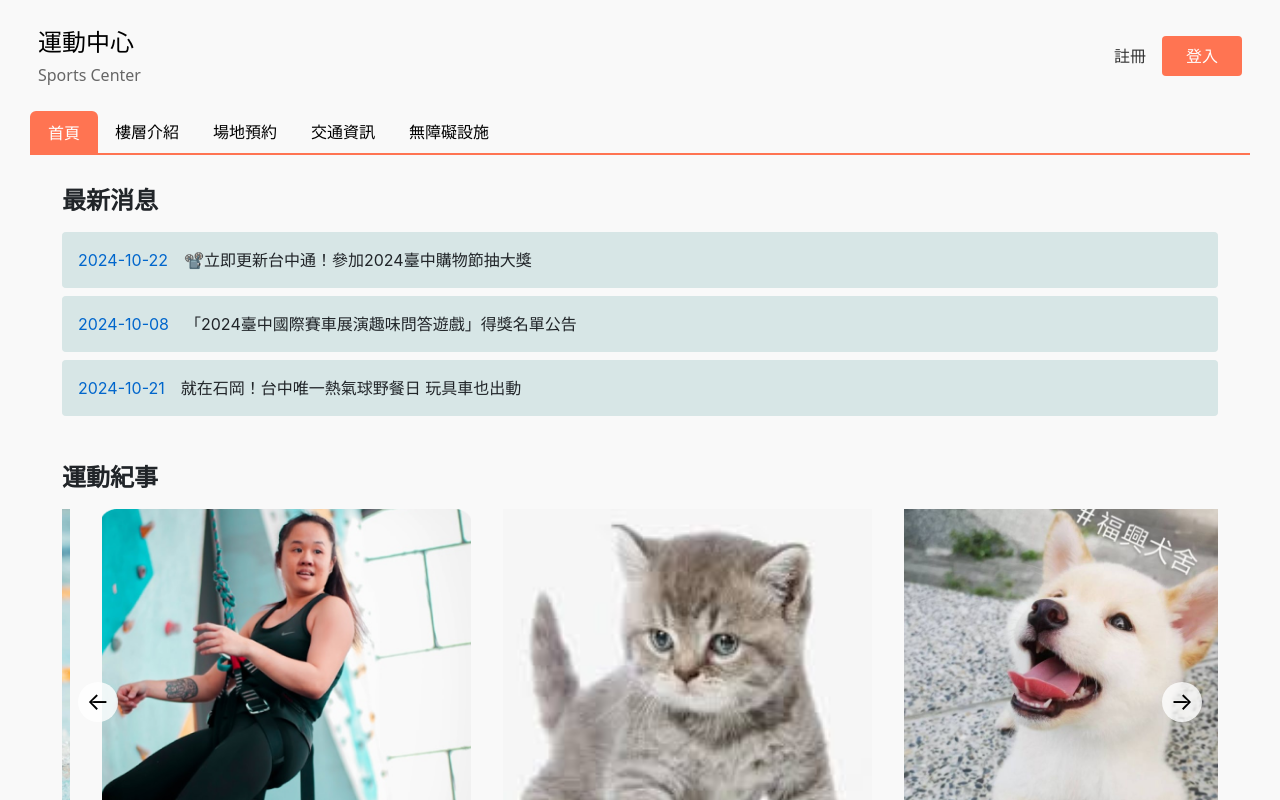
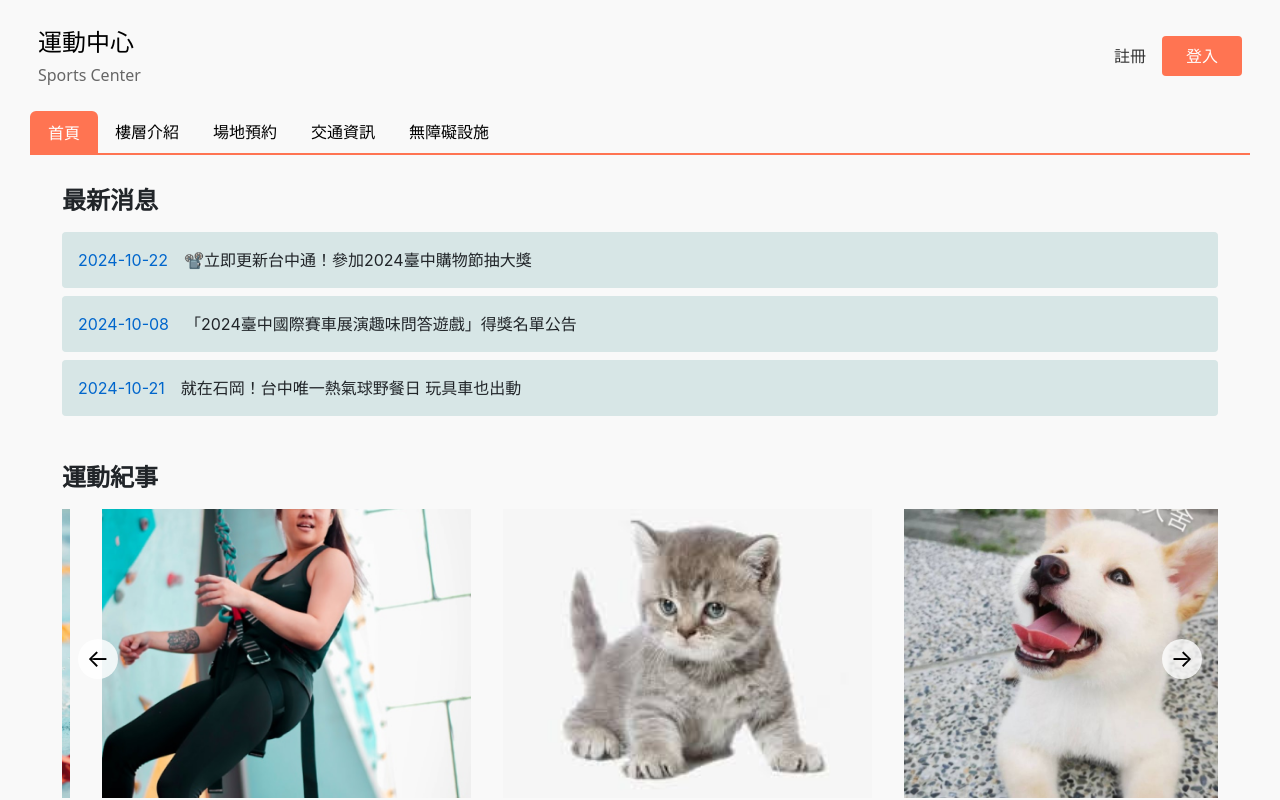
Before and after one commit to D1204480/sport_reservation_frontend, a Vue app in the folder sport_frontend/: page / in a window 1280 px wide. Shown: the top 800 px of the page. Built offline with nearby package versions, Linux system fonts and the light colour scheme.

Commit message:
Update HomeView.vue

```diff
--- a/sport_frontend/src/views/HomeView.vue
+++ b/sport_frontend/src/views/HomeView.vue
@@ -248,7 +248,7 @@ export default {
 
 .carousel-item {
   flex: 0 0 16.666%; /* 100% / 6 張圖片 */
-  /* aspect-ratio: 4/3; */
+  aspect-ratio: 4/3;
   scroll-snap-align: start;
   /* width: calc(33.333% - 0.667rem); */
   /* height: 300px; */
```
